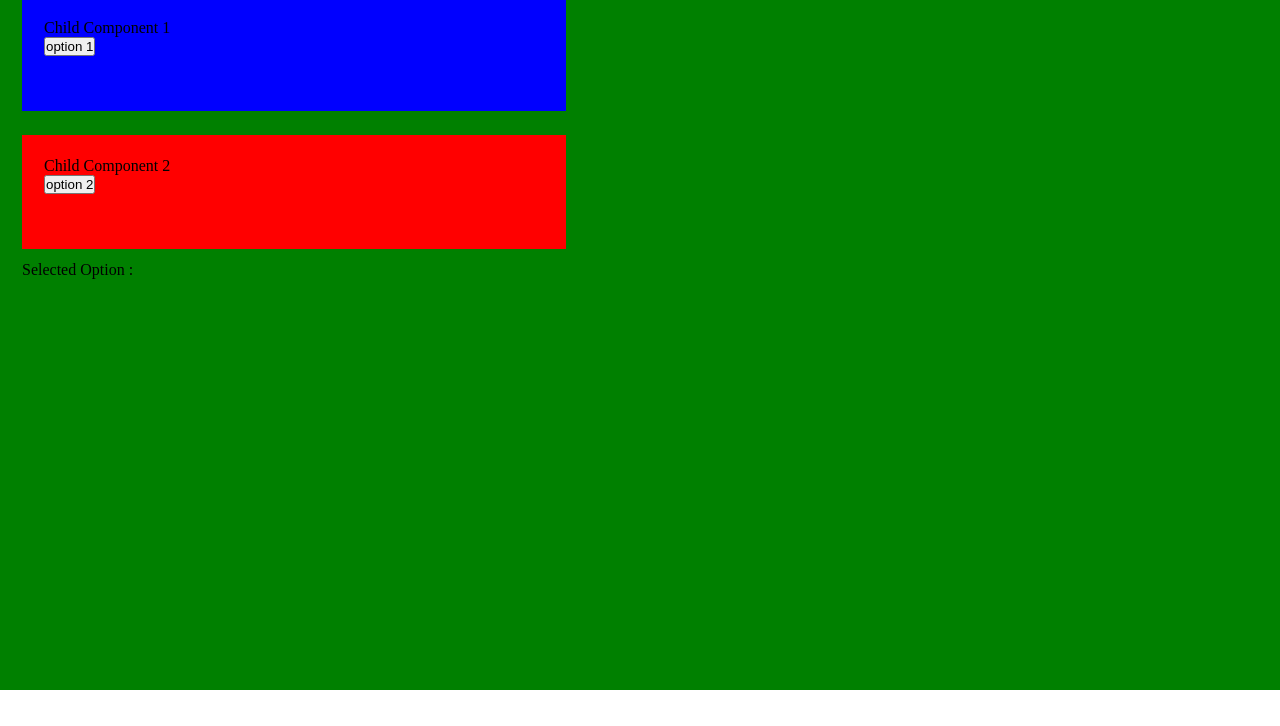
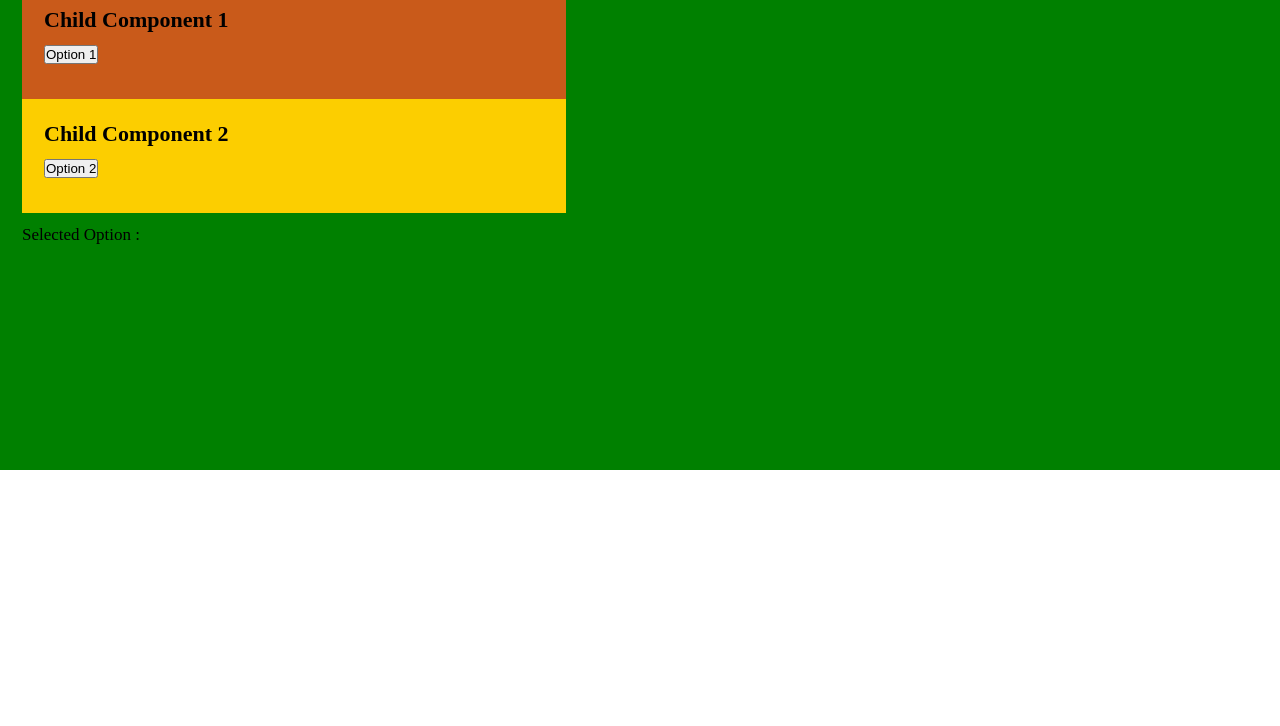
Before and after one commit to acciojob/lift-state-up-3-warishshahbaz, a React app: page / in a window 1280 px wide. Shown: the part 74-800 px from the top of the page. Built offline with nearby package versions, Linux system fonts and the light colour scheme.

Commit message:
enahanced

```diff
--- a/src/components/App.js
+++ b/src/components/App.js
@@ -3,19 +3,14 @@ import "./../styles/App.css";
 import ChildCom from "./ChildCom";
 
 const App = () => {
-  const [state, setState] = useState(Data);
   const [selectedOption, setSelectedOption] = useState("");
   return (
     <div className="parent">
       <h1>Parent Component</h1>
-      <ChildCom state={state} setOption={setSelectedOption} />
-      <p>Selected Option : {selectedOption ?? ""}</p>
+      <ChildCom setOption={setSelectedOption} />
+      <p className="selected">Selected Option : {selectedOption ?? ""}</p>
     </div>
   );
 };
-const Data = [
-  { title: "Child Component 1", option: "option 1", bg: "blue" },
-  { title: "Child Component 2", option: "option 2", bg: "red" },
-];
 
 export default App;
--- a/src/components/ChildCom.js
+++ b/src/components/ChildCom.js
@@ -1,22 +1,17 @@
-import React, { useState } from "react";
+import React from "react";
 
-function ChildCom({ state, setOption }) {
+function ChildCom({ setOption }) {
   return (
     <>
       <div className="wrapper">
-        {state.map((val) => {
-          return (
-            <div
-              style={{ backgroundColor: `${val.bg}` }}
-              className="child_container"
-            >
-              <p>{val.title}</p>
-              <button onClick={() => setOption(val.option)}>
-                {val.option}
-              </button>
-            </div>
-          );
-        })}
+        <div style={{ backgroundColor: `#c95a1a` }} className="child_container">
+          <p className="p">Child Component 1</p>
+          <button onClick={() => setOption("Option 1")}>Option 1</button>
+        </div>
+        <div style={{ backgroundColor: `#fcce00` }} className="child_container">
+          <p className="p">Child Component 2</p>
+          <button onClick={() => setOption("Option 2")}>Option 2</button>
+        </div>
       </div>
     </>
   );
--- a/src/styles/App.css
+++ b/src/styles/App.css
@@ -6,17 +6,26 @@
 .parent {
   background-color: green;
   padding: 22px;
-  height: 90vh;
+  height: 500px;
 }
 .wrapper {
   display: flex;
   flex-direction: column;
   gap: 22;
 }
+.p {
+  margin-bottom: 12px;
+  font-size: 22px;
+  font-weight: 600;
+}
 .child_container {
   width: 500px;
   background-color: aqua;
   height: 70px;
   padding: 22px;
-  margin: 12px 0px;
 }
+.selected {
+  font-size: 17px;
+  font-weight: 500;
+  margin-top: 12px;
+}
```
